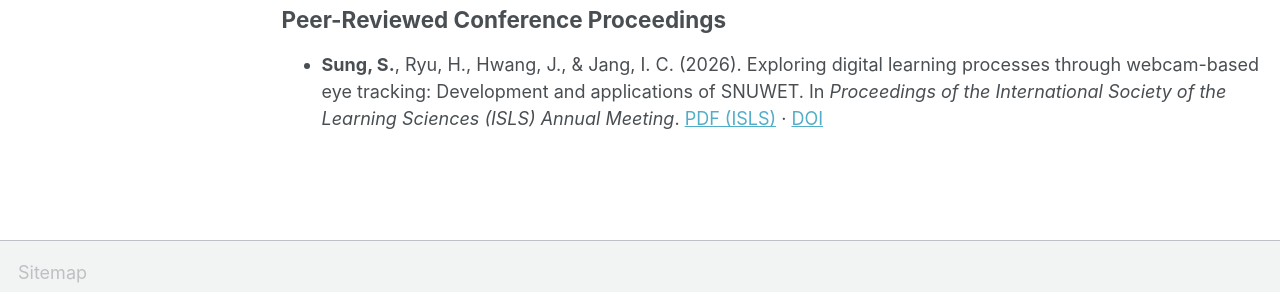
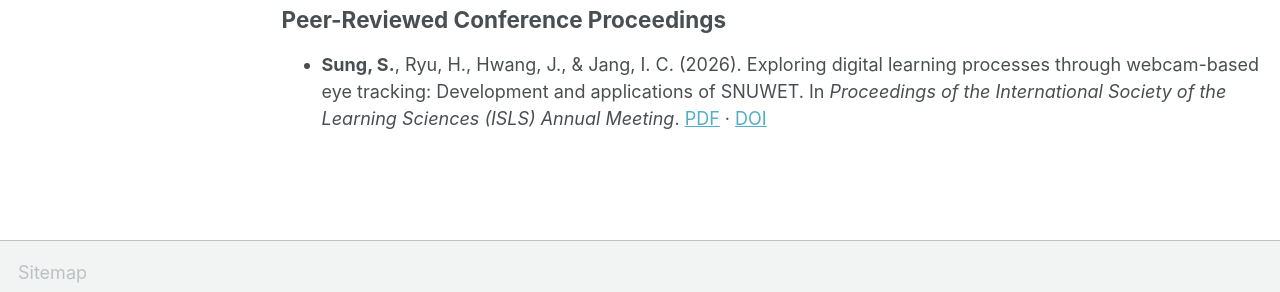
Before and after one commit to siwonsung/siwonsung.github.io, a Jekyll site: the page built from _pages/publications.html, in a window 1280 px wide and 1104 px high. Shown: the part 726-1018 px from the top of the window. Built offline with Jekyll 4.4.1, drawn with Linux system fonts in a browser that asks for light colours; a script bundle is joined from its source files by our own code; library files that are not in the unit come from our copies.

Commit message:
Add local PDF for ISLS proceedings

```diff
--- a/_pages/publications.html
+++ b/_pages/publications.html
@@ -28,5 +28,5 @@
 <h2>Peer-Reviewed Conference Proceedings</h2>
 
 <ul>
-  <li><strong>Sung, S.</strong>, Ryu, H., Hwang, J., &amp; Jang, I. C. (2026). Exploring digital learning processes through webcam-based eye tracking: Development and applications of SNUWET. In <em>Proceedings of the International Society of the Learning Sciences (ISLS) Annual Meeting</em>. <a href="https://repository.isls.org/handle/1/13186" target="_blank" rel="noopener">PDF (ISLS)</a> · <a href="https://doi.org/10.22318/icls2026.442573" target="_blank" rel="noopener">DOI</a></li>
+  <li><strong>Sung, S.</strong>, Ryu, H., Hwang, J., &amp; Jang, I. C. (2026). Exploring digital learning processes through webcam-based eye tracking: Development and applications of SNUWET. In <em>Proceedings of the International Society of the Learning Sciences (ISLS) Annual Meeting</em>. <a href="{{ '/files/2026_ISLS_Proceedings_Sung_et_al.pdf' | relative_url }}" target="_blank" rel="noopener">PDF</a> · <a href="https://doi.org/10.22318/icls2026.442573" target="_blank" rel="noopener">DOI</a></li>
 </ul>
```
Also changed, not shown: 1 other file.
